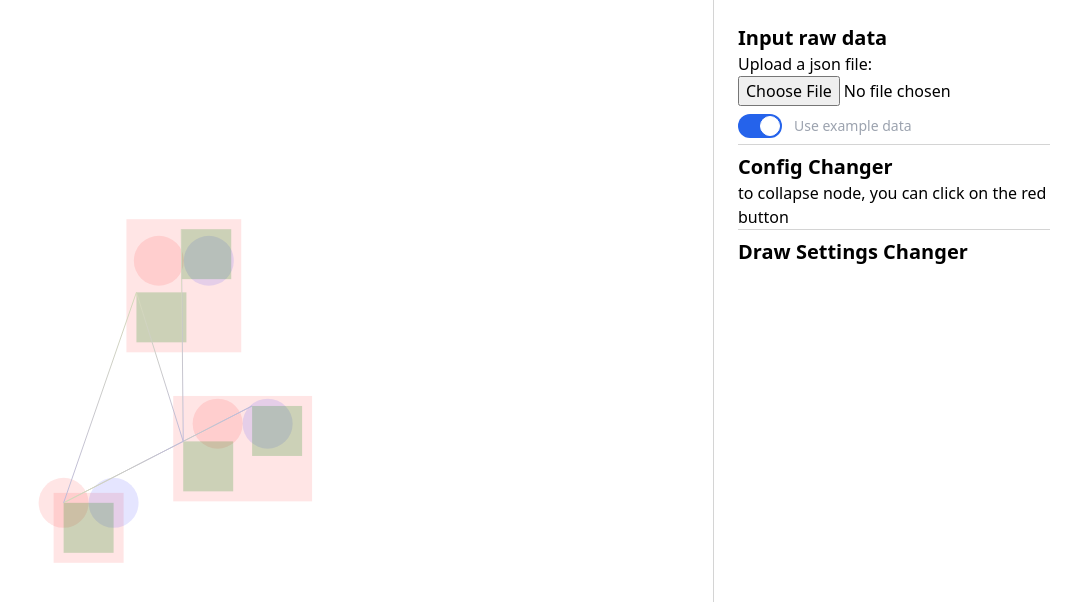
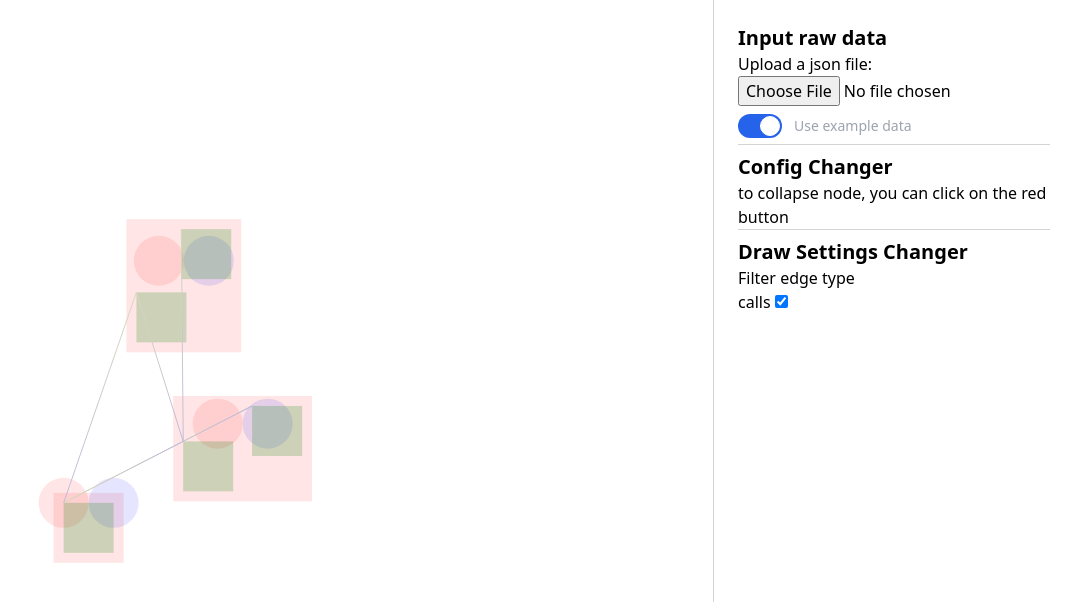
Before and after one commit to christojeffrey/software-visualization, a SvelteKit app in the folder svelte/: page /v2 in a window 1280 px wide. Shown: the top 602 px of the page, without its empty margins (206-1280 px from the left). Built offline with nearby package versions, Linux system fonts and the light colour scheme.

Commit message:
feat: Added filter edges to v2

```diff
--- a/svelte/src/routes/test/components/side-panel.svelte
+++ /dev/null
@@ -1,44 +0,0 @@
-<script lang="ts">
-	export let config: { shownEdgesType?: Map<string, boolean> };
-	export let doRefilter;
-	export let doRedraw; // Keeping it here to anticipate when only redrawing is needed
-</script>
-
-<div class="side-panel-container">
-	<div class="filter-edge">
-		<label for="edgeType">Filter edge type</label>
-		{#if config.shownEdgesType}
-			{#each config.shownEdgesType as [edgeType, isShown], index}
-				<div>
-					<label for={edgeType}>{edgeType}</label>
-					<input
-						type="checkbox"
-						id={edgeType}
-						name="edgeType"
-						on:click={(e) => {
-							config.shownEdgesType?.set(edgeType, e.currentTarget.checked);
-							doRefilter = true;
-						}}
-						bind:checked={isShown}
-					/>
-				</div>
-			{/each}
-		{/if}
-	</div>
-</div>
-
-<style>
-	.side-panel-container {
-		display: flex;
-		flex-direction: column;
-		width: 200px;
-	}
-	.filter-edge {
-		border: black;
-	}
-	button {
-		margin: 1rem;
-		padding: 1rem;
-		width: 100%;
-	}
-</style>
--- a/svelte/src/routes/test/scripts/converter/extractEdgeType.ts
+++ /dev/null
@@ -1,11 +0,0 @@
-export function extractEdgeType(links: any) {
-	const edgeTypeMap = new Map<string, boolean>();
-	let firstType = true;
-	links.forEach((link: any) => {
-		if (link.type) {
-			edgeTypeMap.set(link.type, firstType);
-		}
-		firstType = false;
-	});
-	return edgeTypeMap;
-}
--- a/svelte/src/routes/v2/+page.svelte
+++ b/svelte/src/routes/v2/+page.svelte
@@ -1,33 +1,34 @@
 <script lang="ts">
-
 	import { onMount } from 'svelte';
-    import {cleanCanvas} from "./scripts/clean-canvas";
-    import {draw} from "./scripts/draw";
-    import {filter} from "./scripts/filter";
-    import {converter} from "./scripts/converter";
-	import {createGraphData} from "./scripts/create-graph-data";
+	import { cleanCanvas } from './scripts/clean-canvas';
+	import { draw } from './scripts/draw';
+	import { filter } from './scripts/filter';
+	import { converter } from './scripts/converter';
+	import { createGraphData } from './scripts/create-graph-data';
 	import RawDataInputer from './components/raw-data-inputer.svelte';
 	import ConfigChanger from './components/config-changer.svelte';
 	import DrawSettingsChanger from './components/draw-settings-changer.svelte';
 	import { onVertexCollapseClick } from './scripts/filter/collapse-vertices';
-	import type { ConfigInterface } from './types';
+	import { extractAvailableEdgeType } from './scripts/helper';
+	import type { ConfigInterface, EdgeType } from './types';
 
 	let simulations: any[] = [];
 
 	let rawData: any;
 	let convertedData: any;
-    const config:ConfigInterface = {
+	let config: ConfigInterface = {
 		collapsedVertices: [],
 		dependencyLifting: [
 			// { // hardcode for testing
 			// 	nodeId:"lib",
 			// 	depth: 0,
 			// }
-		],
+		]
 	};
 	let graphData: any;
-    const drawSettings: any = {
+	let drawSettings: any = {
 		minimumVertexSize: 50,
+		shownEdgesType: new Map<EdgeType, boolean>()
 	};
 	let svgElement: any = {};
 
@@ -38,10 +39,10 @@
 
 	let isMounted = false;
 
-	function handleVertexCollapseClick(datum:any){
-		onVertexCollapseClick(datum, config, ()=>{
+	function handleVertexCollapseClick(datum: any) {
+		onVertexCollapseClick(datum, config, () => {
 			doRefilter = true;
-		})
+		});
 	}
 
 	$: {
@@ -54,10 +55,13 @@
 				// must recreate graph data after reconvert
 				doRecreateWholeGraphData = true;
 			}
-			if(doRecreateWholeGraphData){
+			if (doRecreateWholeGraphData) {
 				graphData = createGraphData(convertedData);
+				// Initialize shownEdgesType
+				extractAvailableEdgeType(graphData.links).forEach((e, index) =>
+					drawSettings.shownEdgesType.set(e, index == 0 ? true : false)
+				);
 				doRecreateWholeGraphData = false;
-
 			}
 			if (doRefilter) {
 				filter(config, graphData);
@@ -71,7 +75,7 @@
 				// remove the old data
 				cleanCanvas(svgElement, simulations);
 
-                let result = draw(svgElement, graphData, drawSettings, handleVertexCollapseClick, ()=>{
+				let result = draw(svgElement, graphData, drawSettings, handleVertexCollapseClick, () => {
 					// on lift
 				});
 				simulations = result.simulations;
@@ -87,20 +91,18 @@
 <div class="flex justify-between h-full">
 	<!-- canvas -->
 	<div class="m-6 w-full">
-		<svg bind:this={svgElement} class="w-full h-full"/>
+		<svg bind:this={svgElement} class="w-full h-full" />
 	</div>
 
 	<!-- vertical line -->
-	<div class ="bg-neutral-300 w-[2px]"/>
+	<div class="bg-neutral-300 w-[2px]" />
 
 	<!-- sidepanel -->
-	<div class = "flex flex-col m-6">
-
-		<RawDataInputer bind:rawData bind:doReconvert/>
-		<div class ="bg-neutral-300 h-[1px]"/>
-		<ConfigChanger/>
-		<div class ="bg-neutral-300 h-[1px]"/>
-		<DrawSettingsChanger/>
-
+	<div class="flex flex-col m-6">
+		<RawDataInputer bind:rawData bind:doReconvert />
+		<div class="bg-neutral-300 h-[1px]" />
+		<ConfigChanger />
+		<div class="bg-neutral-300 h-[1px]" />
+		<DrawSettingsChanger bind:drawSettings bind:doRedraw />
 	</div>
 </div>
--- a/svelte/src/routes/v2/components/draw-settings-changer.svelte
+++ b/svelte/src/routes/v2/components/draw-settings-changer.svelte
@@ -1,9 +1,29 @@
-<script>
-	import Heading from "$ui/heading.svelte";
+<script lang="ts">
+	import Heading from '$ui/heading.svelte';
+	export let drawSettings: any;
+	export let doRedraw;
+</script>
 
-</script>
 <div>
-    <Heading class="mt-2">
-        Draw Settings Changer
-    </Heading>
+	<Heading class="mt-2">Draw Settings Changer</Heading>
+	<div class="filter-edge">
+		<label for="edgeType">Filter edge type</label>
+		{#if drawSettings.shownEdgesType}
+			{#each drawSettings.shownEdgesType as [edgeType, isShown], index}
+				<div>
+					<label for={edgeType}>{edgeType}</label>
+					<input
+						type="checkbox"
+						id={edgeType}
+						name="edgeType"
+						on:click={(e) => {
+							drawSettings.shownEdgesType?.set(edgeType, e.currentTarget.checked);
+							doRedraw = true;
+						}}
+						bind:checked={isShown}
+					/>
+				</div>
+			{/each}
+		{/if}
+	</div>
 </div>
--- a/svelte/src/routes/v2/scripts/draw/index.ts
+++ b/svelte/src/routes/v2/scripts/draw/index.ts
@@ -152,7 +152,7 @@ export function draw(
 	// link
 	const linkElements = canvas
 		.selectAll('line.link')
-		.data(graphData.links)
+		.data(graphData.links.filter((link: any) => drawSettings.shownEdgesType.get(link.type)))
 		.enter()
 		.append('line')
 
--- a/svelte/src/routes/v2/scripts/filter/index.ts
+++ b/svelte/src/routes/v2/scripts/filter/index.ts
@@ -1,7 +1,8 @@
+import type { ConfigInterface } from '../../types';
 import { doCollapseVertices } from './collapse-vertices';
 import { liftDependencies } from './lift-edges';
 
-export function filter(config: any, graphData: any) {
+export function filter(config: ConfigInterface, graphData: any) {
 	// handle collapsed vertices
 	doCollapseVertices(config, graphData);
 
--- a/svelte/src/routes/v2/scripts/helper/index.ts
+++ b/svelte/src/routes/v2/scripts/helper/index.ts
@@ -1,3 +1,5 @@
+import type { EdgeType, GraphDataEdge } from '../../types';
+
 export function flattenNode(nodes: any) {
 	//   reserse the order so that the parent is always at the end.
 	const result: any[] = [];
@@ -10,3 +12,11 @@ export function flattenNode(nodes: any) {
 	});
 	return result;
 }
+
+export function extractAvailableEdgeType(links: GraphDataEdge[]) {
+	const availableEdgeType: EdgeType[] = [];
+	links.forEach((link) => {
+		if (!availableEdgeType.includes(link.type)) availableEdgeType.push(link.type);
+	});
+	return availableEdgeType;
+}
```
Also changed, not shown: svelte/src/routes/v2/components/config-changer.svelte (+5 -9 lines). Lines whose indentation alone changed are shown as unchanged.
